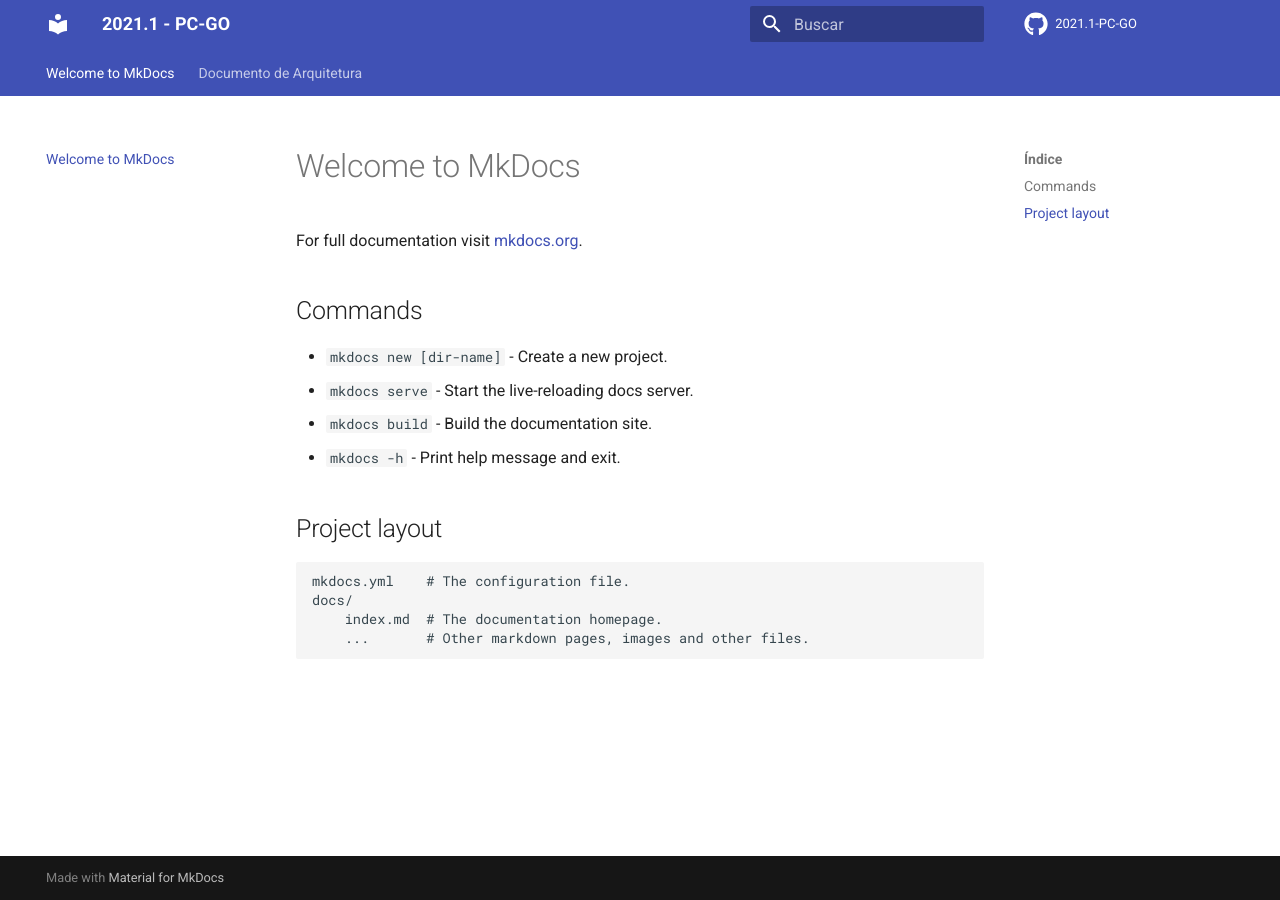
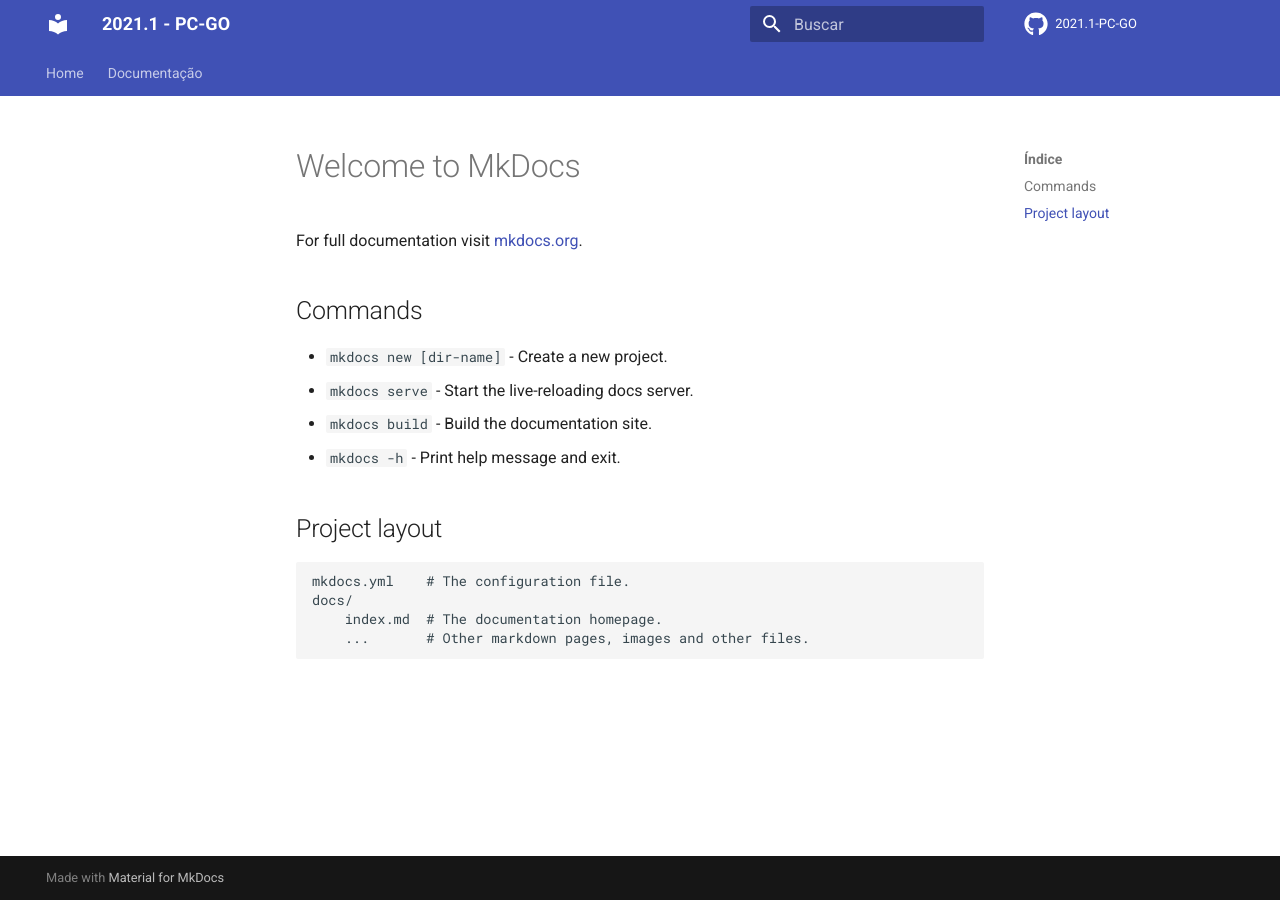
Before and after one commit to fga-eps-mds/2021.1-Oraculo, an MkDocs documentation site: the page built from docs/index.md, in a window 1280 px wide. Built offline with MkDocs 1.6.1 and Material for MkDocs 9.7.7, drawn with Linux system fonts in a browser that asks for light colours; comment, search, counter and statistics services are not loaded; some of the changed lines change nothing that is shown.

Commit message:
Rota de navegação para o documento de arquitetura

```diff
--- a/mkdocs.yml
+++ b/mkdocs.yml
@@ -1,10 +1,10 @@
 site_name: 2021.1 - PC-GO
 
-repo_name: '2021.1-PC-GO'
-repo_url: 'https://github.com/fga-eps-mds/2021.1-PC-GO'
+repo_name: "2021.1-PC-GO"
+repo_url: "https://github.com/fga-eps-mds/2021.1-PC-GO"
 
 theme:
-  name: 'material'
+  name: "material"
   language: pt
   features:
     - navigation.tabs
@@ -15,3 +15,8 @@
 plugins:
   - search:
       lang: pt
+
+nav:
+  - Home: index.html
+  - Documentação:
+      - Documento de Arquitetura: documento-de-arquitetura.md
```
